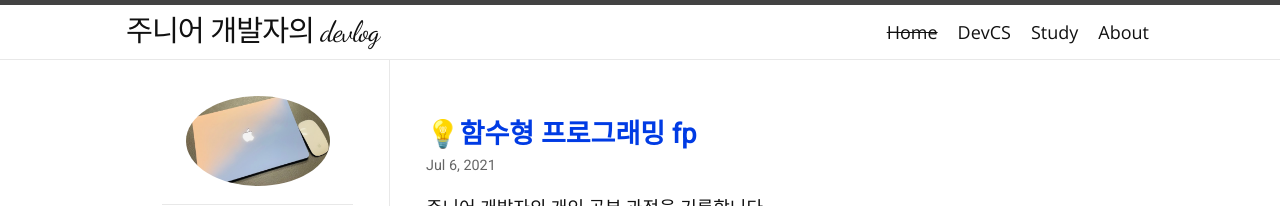
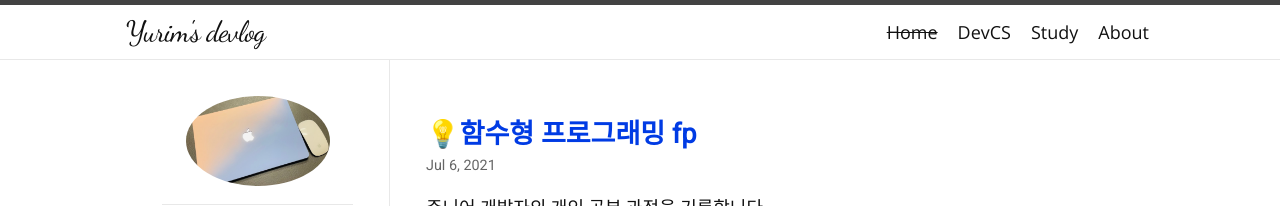
Before and after one commit to yurim45/yurim45.github.io, a Jekyll site: the page built from index.html, in a window 1280 px wide. Shown: the top 206 px of the page. Built offline with Jekyll 4.4.1, drawn with Linux system fonts in a browser that asks for light colours; nearby versions of some CDN libraries; some web fonts are replaced; the list of posts is cut into pages by our own code.

```diff
--- a/_config.yml
+++ b/_config.yml
@@ -1,4 +1,4 @@
-title: 주니어 개발자의 devlog
+title: Yurim's devlog
 description: It is a technical blog of junior developers developing from the user's point of view.
 author: Yurim Kim
 avatar: /logo.png
--- a/_data/navigation.yml
+++ b/_data/navigation.yml
@@ -1,13 +1,13 @@
 - title: Home
   url: /
 - title: DevCS
-  url: /cs/
+  url: /cs
 - title: Study
-  url: /study/
+  url: /study
 # - title: Categories
 #   url: /categories/
 - title: About
-  url: /about/
+  url: /about
 # - title: All
 #   sublinks:
 #     - title: Study
```
Also changed, not shown: _posts/2021-06-12-processes-and-threads.md (+1 -1 lines).
